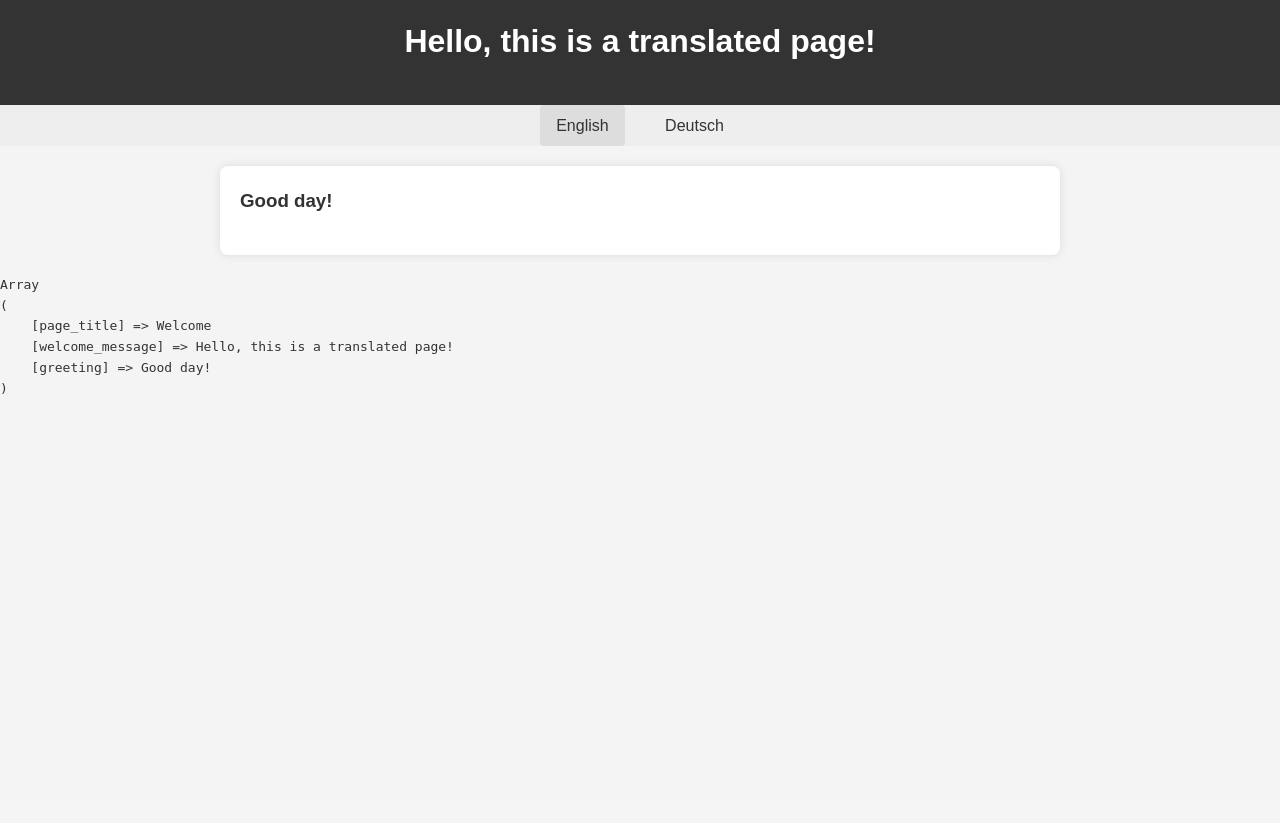
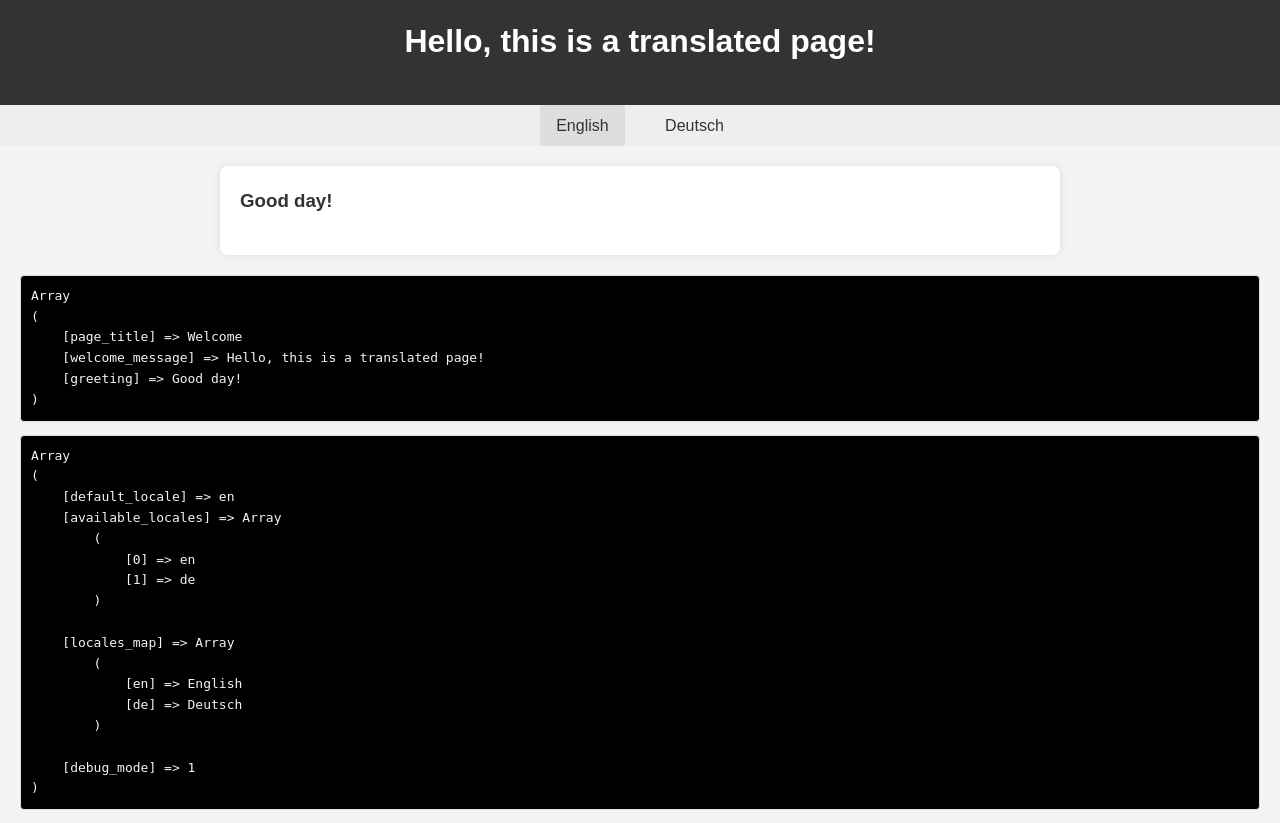
Before and after one commit to Michaelninder/testing-php, a PHP site: page / in a window 1280 px wide. Before the commit the page ends 394 px from the top, so only its background shows below. Run offline with PHP 8.4, Linux system fonts and the light colour scheme.

Commit message:
feat: add css for pre-tag

```diff
--- a/localeised/index.php
+++ b/localeised/index.php
@@ -60,3 +60,4 @@ $debug_mode = $config['debug_mode'] ?? false;
 
 
 <pre><?php print_r($translations, revertBool($debug_mode)); ?></pre>
+<pre><?php print_r($config, revertBool($debug_mode)); ?></pre>
--- a/localeised/style.css
+++ b/localeised/style.css
@@ -53,3 +53,13 @@ main {
     border-radius: 8px;
     box-shadow: 0 0 10px rgba(0, 0, 0, 0.1);
 }
+
+pre {
+    color: #f4f4f4;
+    background-color: #000000;
+    padding: 10px;
+    border: 1px solid #ddd;
+    border-radius: 4px;
+    overflow-x: auto;
+    margin-inline: 20px;
+}
```
